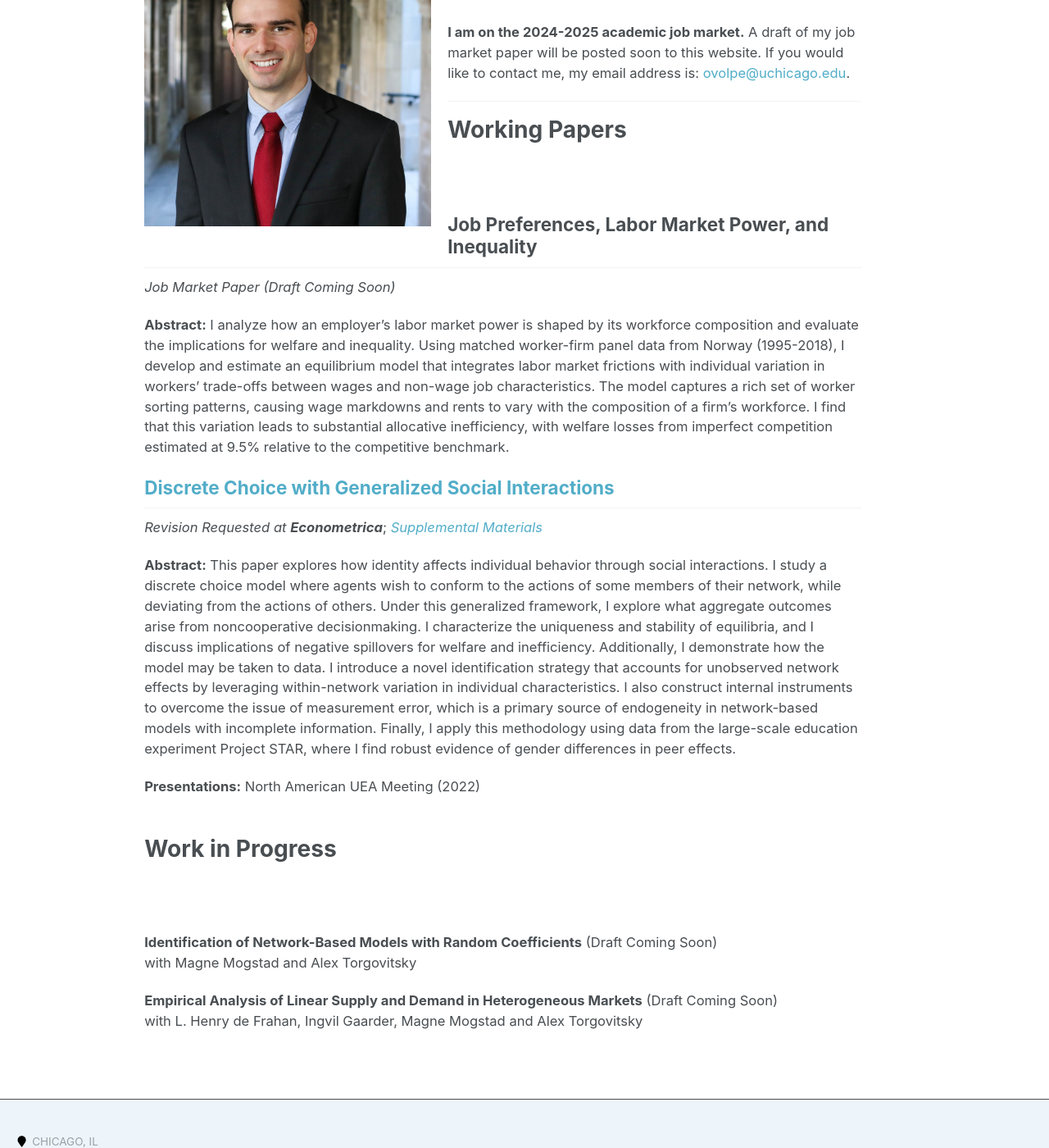
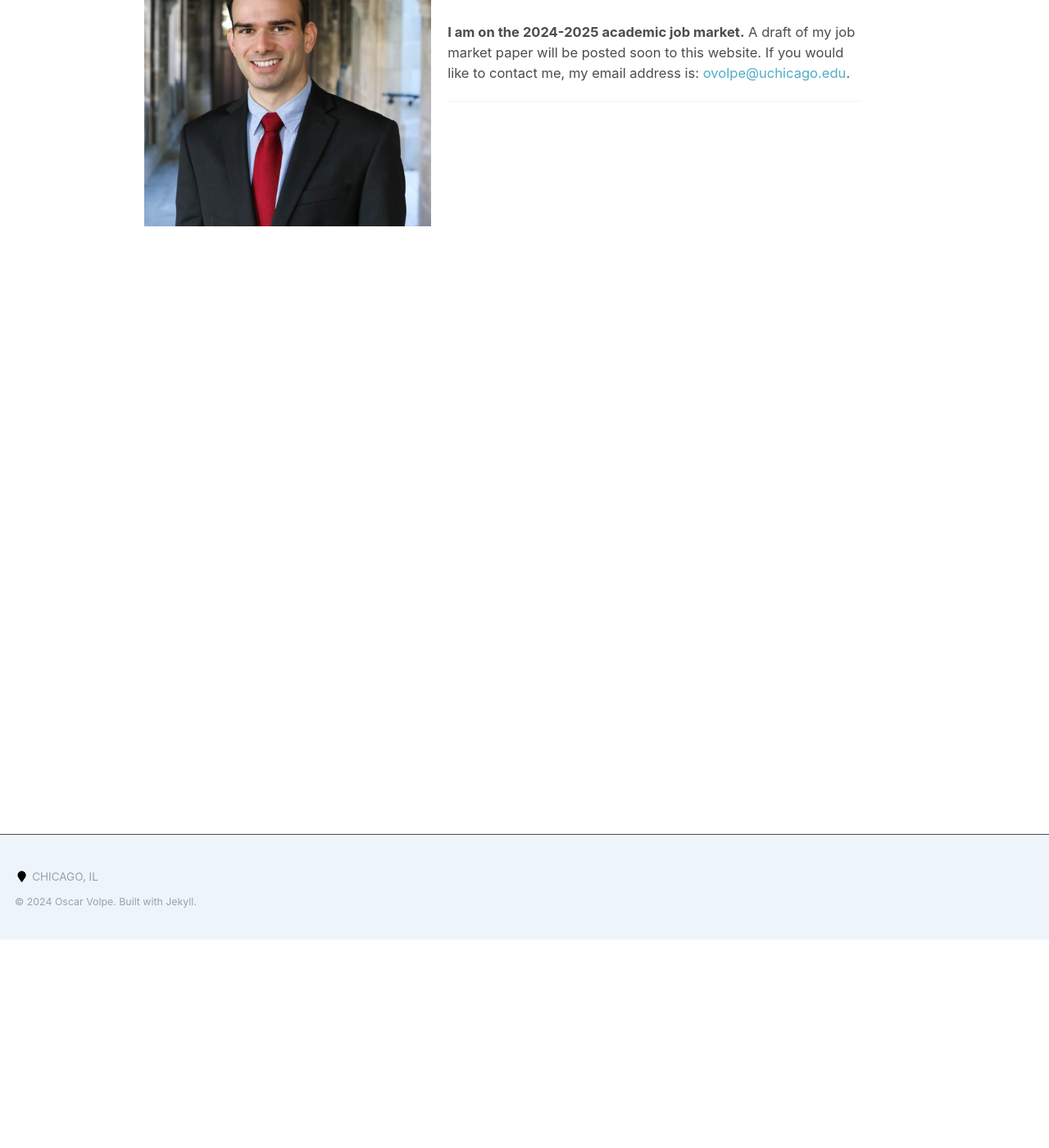
Before and after one commit to ovolpe/ovolpe.github.io, a Jekyll site: the page built from _pages/about.md, in a window 1280 px wide and 1400 px high, scrolled down 254 px. Shown: the whole window at 82% size. Built offline with Jekyll 4.4.1, drawn with Linux system fonts in a browser that asks for light colours.

Commit message:
Update about.md

```diff
--- a/_pages/about.md
+++ b/_pages/about.md
@@ -13,29 +13,3 @@ redirect_from:
 **I am on the 2024-2025 academic job market.** A draft of my job market paper will be posted soon to this website. If you would like to contact me, my email address is: <a href="mailto:ovolpe@uchicago.edu">ovolpe@uchicago.edu</a>.
 
 ---
-
-# Working Papers
-
-## **Job Preferences, Labor Market Power, and Inequality**
-_Job Market Paper (Draft Coming Soon)_ <br>
-
-**Abstract:** I analyze how an employer's labor market power is shaped by its workforce composition and evaluate the implications for welfare and inequality. Using matched worker-firm panel data from Norway (1995-2018), I develop and estimate an equilibrium model that integrates labor market frictions with individual variation in workers' trade-offs between wages and non-wage job characteristics. The model captures a rich set of worker sorting patterns, causing wage markdowns and rents to vary with the composition of a firm's workforce. I find that this variation leads to substantial allocative inefficiency, with welfare losses from imperfect competition estimated at 9.5% relative to the competitive benchmark.
-
-
-## [**Discrete Choice with Generalized Social Interactions**](/files/dcwgsi_paper.pdf)
-_Revision Requested at **Econometrica**_; [*Supplemental Materials*](/files/dcwgsi_supplement.pdf)<br>
-
-**Abstract:** This paper explores how identity affects individual behavior through social interactions. I study a discrete choice model where agents wish to conform to the actions of some members of their network, while deviating from the actions of others. Under this generalized framework, I explore what aggregate outcomes arise from noncooperative decisionmaking. I characterize the uniqueness and stability of equilibria, and I discuss implications of negative spillovers for welfare and inefficiency. Additionally, I demonstrate how the model may be taken to data. I introduce a novel identification strategy that accounts for unobserved network effects by leveraging within-network variation in individual characteristics. I also construct internal instruments to overcome the issue of measurement error, which is a primary source of endogeneity in network-based models with incomplete information. Finally, I apply this methodology using data from the large-scale education experiment Project STAR, where I find robust evidence of gender differences in peer effects.
-
-**Presentations:** North American UEA Meeting (2022)
-<br><br>
-
-Work in Progress
-======
-
-**Identification of Network-Based Models with Random Coefficients** (Draft Coming Soon) <br>
-with Magne Mogstad and Alex Torgovitsky
-<br>
-
-**Empirical Analysis of Linear Supply and Demand in Heterogeneous Markets** (Draft Coming Soon) <br>
-with L. Henry de Frahan, Ingvil Gaarder, Magne Mogstad and Alex Torgovitsky
```
